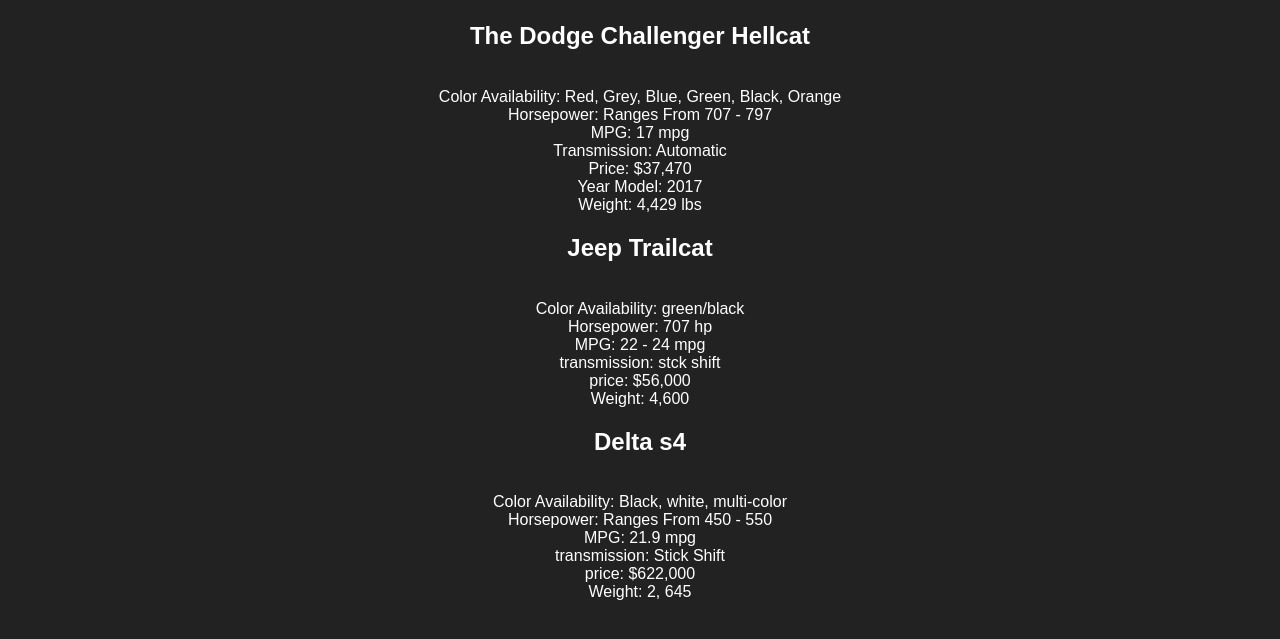
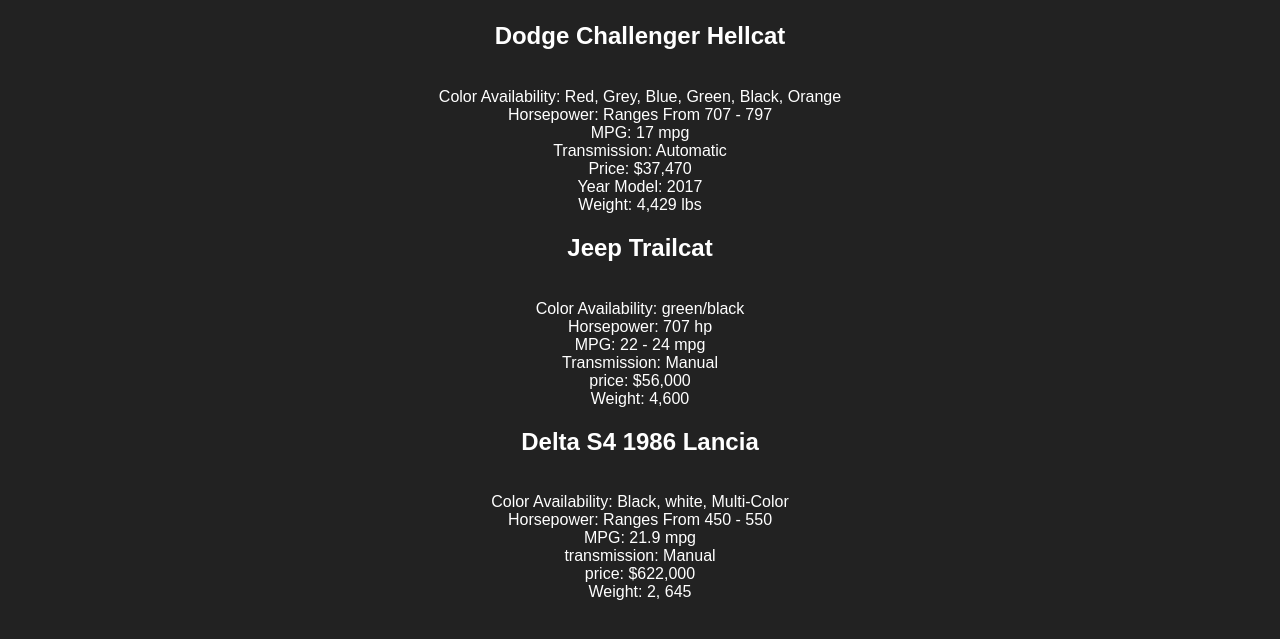
Before and after one commit to Deetenshi/Bellflower_Rides, a plain HTML site: page showroom.htm in a window 1280 px wide. Shown: the part 107-746 px from the top of the page. Drawn offline with Linux system fonts and the light colour scheme.

Commit message:
Update showroom.htm

```diff
--- a/showroom.htm
+++ b/showroom.htm
@@ -34,7 +34,7 @@
 	<section>
             <div style="text-align: center">
 		    <img scr="New 1 of 3 cars.png" style="width: 100%">
-                <h1 style="font-family: fantasy">The Dodge Challenger Hellcat</h1>
+                	<h1 style="font-family: fantasy">Dodge Challenger Hellcat</h1>
 		    <P>
 			<Br> Color Availability: Red, Grey, Blue, Green, Black, Orange
 			<Br> Horsepower: Ranges From 707 - 797
@@ -55,7 +55,7 @@
 			<br> Color Availability: green/black
 			<br> Horsepower:  707 hp
 			<br> MPG: 22 - 24 mpg
-		<br> transmission: stck shift
+			<br> Transmission: Manual
 			<br> price: $56,000
 			<br> Weight: 4,600
 		</p>
@@ -64,12 +64,12 @@
 
         <section>
             <div style="text-align: center">
-                <h1 style="font-family: fantasy">Delta s4</h1>
+                <h1 style="font-family: fantasy">Delta S4 1986 Lancia</h1>
 		<p>
-		<br> Color Availability: Black, white, multi-color
+			<br> Color Availability: Black, white, Multi-Color
 			<br> Horsepower: Ranges From 450 - 550
 			<br> MPG: 21.9 mpg
-		<br> transmission: Stick Shift
+			<br> transmission: Manual
 			<br> price: $622,000
 			<br> Weight: 2, 645
 		</p>
```
Lines whose indentation alone changed are shown as unchanged.
